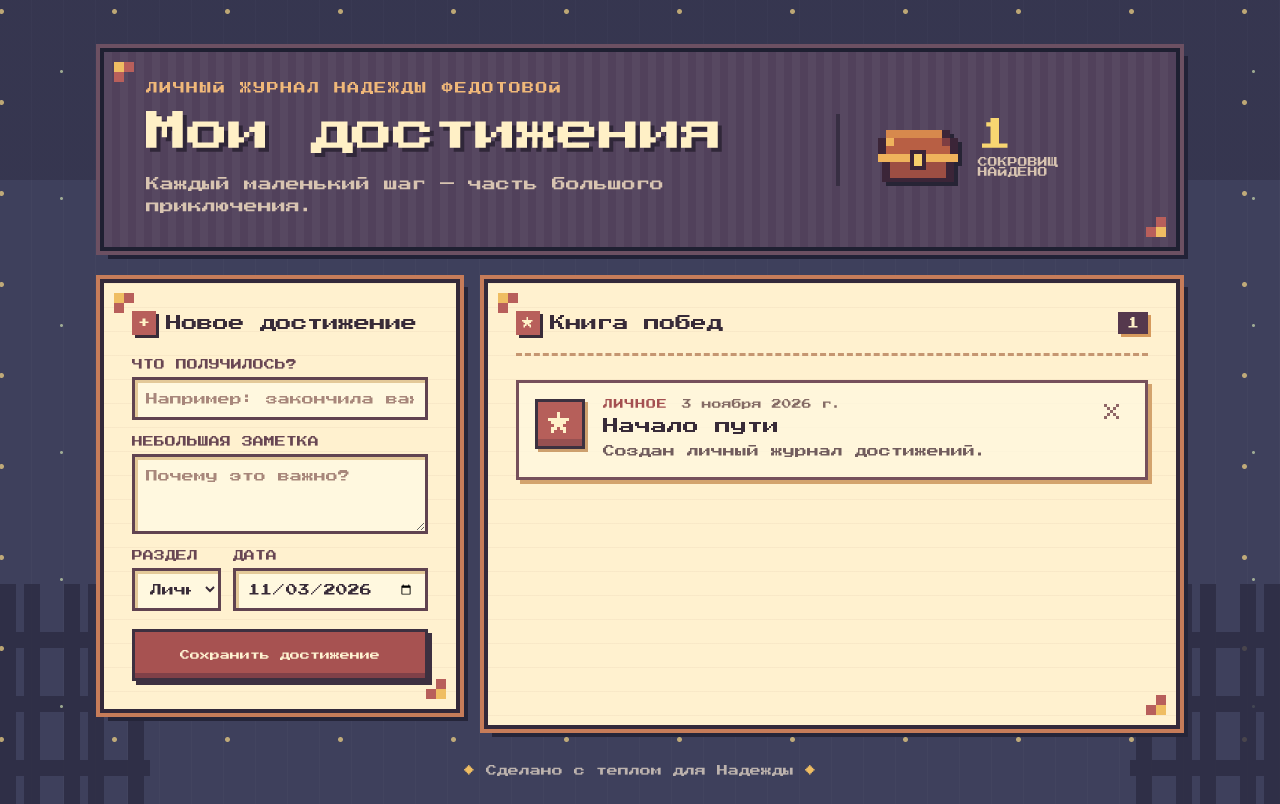
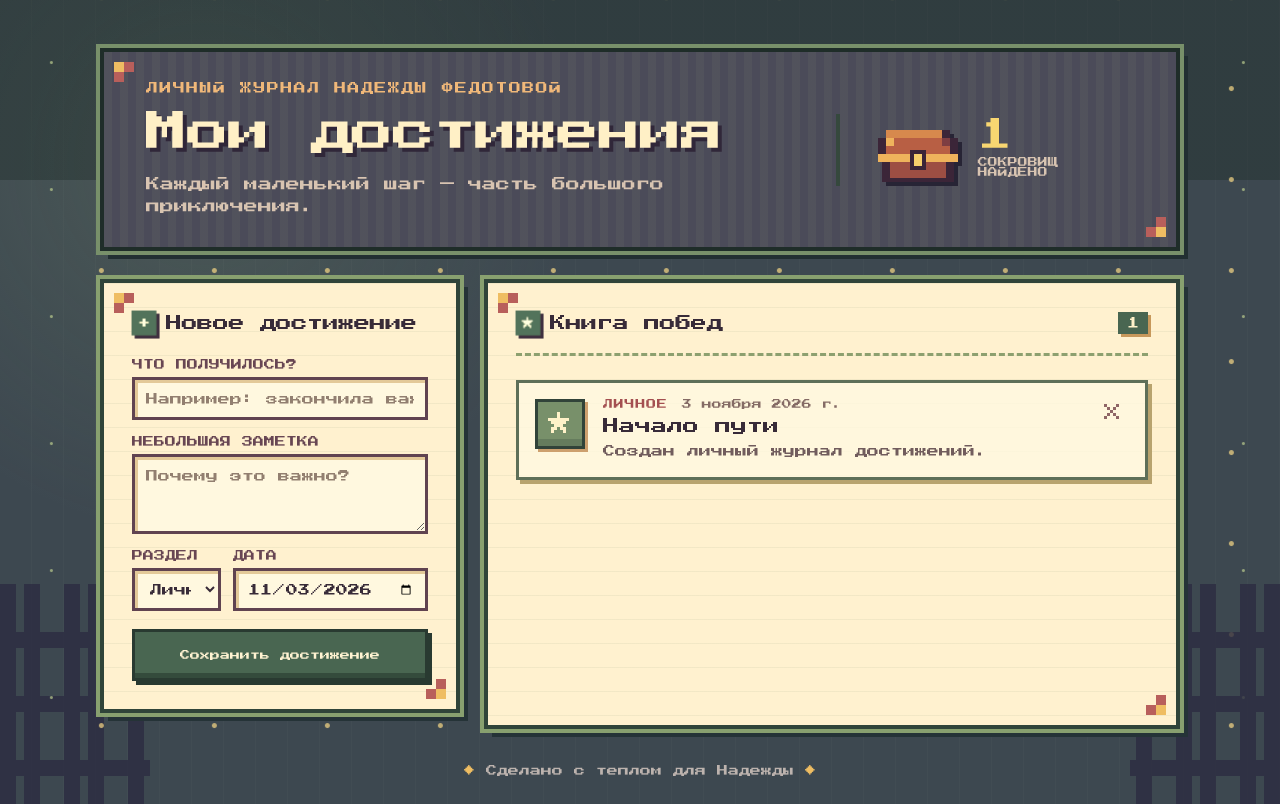
Before and after one commit to a-nosnitram/s-dr, a React (Vite) app: page / in a window 1280 px wide. Built offline with nearby package versions, Linux system fonts and the light colour scheme.

Commit message:
Add green RPG theme animations and pixel cursor

```diff
--- a/app/globals.css
+++ b/app/globals.css
@@ -6,53 +6,68 @@
   font-display: swap;
 }
 
-:root { --ink:#382b38; --plum:#55384d; --cream:#f8e6bd; --paper:#fff1cf; --rose:#b85f5b; --gold:#efbd62; --night:#2d2d43; }
+:root { --ink:#382b38; --plum:#55384d; --cream:#f8e6bd; --paper:#fff1cf; --rose:#b85f5b; --gold:#efbd62; --night:#2d2d43; --moss:#496651; --sage:#78906a; --mint:#b8c98d; }
 * { box-sizing: border-box; }
 html { min-width:320px; background:var(--night); }
+html,body { cursor:url("/cursors/rpg-sword-cursor.png") 1 1,auto; }
 body { margin:0; color:var(--ink); background:var(--night); font-family:"Press Start 2P","Courier New",ui-monospace,monospace; font-size:12px; font-synthesis:none; -webkit-font-smoothing:none; image-rendering:pixelated; }
+::selection { color:#fff7d6; background:var(--moss); text-shadow:2px 2px 0 #25372d; }
 button,input,textarea,select { font:inherit; }
+button,a,select { cursor:url("/cursors/rpg-sword-cursor.png") 1 1,pointer; }
+input,textarea { cursor:text; }
 button { touch-action:manipulation; }
-.site-shell { position:relative; min-height:100vh; overflow:hidden; padding:48px 24px 28px; background:linear-gradient(180deg,rgba(32,29,49,.28) 0 180px,transparent 180px),repeating-linear-gradient(90deg,transparent 0 31px,rgba(255,255,255,.018) 31px 32px),#3e405c; }
+.site-shell { position:relative; min-height:100vh; overflow:hidden; padding:48px 24px 28px; background:linear-gradient(180deg,rgba(31,45,42,.42) 0 180px,transparent 180px),radial-gradient(circle at 16% 20%,rgba(120,144,106,.22),transparent 30%),repeating-linear-gradient(90deg,transparent 0 31px,rgba(255,255,255,.018) 31px 32px),#3d4850; animation:scene-in .7s ease-out both; }
 .site-shell::before,.site-shell::after { content:""; position:absolute; bottom:0; width:150px; height:220px; opacity:.8; background:linear-gradient(90deg,transparent 0 24px,#2c2c42 24px 40px,transparent 40px),linear-gradient(0deg,#2c2c42 0 16px,transparent 16px),linear-gradient(90deg,#2c2c42 0 16px,transparent 16px); background-size:64px 64px; }
 .site-shell::before { left:0; } .site-shell::after { right:0; transform:scaleX(-1); }
-.stars { position:absolute; inset:0; pointer-events:none; background-image:radial-gradient(circle,#f6d786 0 2px,transparent 3px),radial-gradient(circle,#c7d7ac 0 1px,transparent 2px); background-position:5% 8%,12% 20%; background-size:113px 91px,149px 127px; opacity:.7; }
+.stars { position:absolute; inset:-20px; pointer-events:none; background-image:radial-gradient(circle,#f6d786 0 2px,transparent 3px),radial-gradient(circle,var(--mint) 0 1px,transparent 2px); background-position:5% 8%,12% 20%; background-size:113px 91px,149px 127px; opacity:.72; animation:star-drift 18s linear infinite alternate; }
 .hero,.content-grid,footer { position:relative; z-index:1; width:min(1080px,100%); margin-inline:auto; }
-.hero { display:flex; align-items:center; justify-content:space-between; min-height:172px; padding:30px 42px; color:var(--cream); border:4px solid #1f2032; box-shadow:0 0 0 4px #6c5062,8px 8px 0 #222237; background:linear-gradient(90deg,rgba(255,255,255,.035) 50%,transparent 50%) 0 0/16px 16px,#51415b; }
+.hero { display:flex; align-items:center; justify-content:space-between; min-height:172px; padding:30px 42px; color:var(--cream); border:4px solid #1f2d29; box-shadow:0 0 0 4px var(--sage),8px 8px 0 #222f32; background:linear-gradient(90deg,rgba(184,201,141,.055) 50%,transparent 50%) 0 0/16px 16px,#4b4b59; animation:hero-drop .65s cubic-bezier(.2,.8,.2,1) both; }
 .hero::before,.hero::after,.pixel-panel::before,.pixel-panel::after { content:""; position:absolute; width:10px; height:10px; background:var(--gold); box-shadow:0 10px var(--rose),10px 0 var(--rose); }
 .hero::before,.pixel-panel::before { top:10px; left:10px; } .hero::after,.pixel-panel::after { right:10px; bottom:10px; transform:rotate(180deg); }
 .eyebrow { margin:0 0 12px; color:#f0b879; font-size:12px; font-weight:700; letter-spacing:.12em; text-transform:uppercase; }
 h1,h2,h3,p { margin-top:0; }
 h1 { margin-bottom:14px; color:#fff0c6; font-size:clamp(26px,4vw,42px); line-height:1.25; letter-spacing:-.02em; text-shadow:4px 4px 0 #302739; }
 .subtitle { margin:0; color:#d8c4b1; font-size:14px; line-height:1.6; }
-.hero-trophy { display:grid; grid-template-columns:auto auto; align-items:center; min-width:235px; padding-left:34px; border-left:4px solid #372e42; }
-.pixel-chest { grid-row:1/3; width:88px; height:72px; margin-right:16px; filter:drop-shadow(4px 4px 0 #272435); }
+.hero-trophy { display:grid; grid-template-columns:auto auto; align-items:center; min-width:235px; padding-left:34px; border-left:4px solid #35483d; }
+.pixel-chest { grid-row:1/3; width:88px; height:72px; margin-right:16px; filter:drop-shadow(4px 4px 0 #272435); animation:chest-float 3.2s ease-in-out infinite; }
 .hero-trophy span { color:#f8d671; font-size:34px; font-weight:900; line-height:1; }
 .hero-trophy small { align-self:start; color:#d8c4b1; font-size:10px; text-transform:uppercase; }
 .content-grid { display:grid; grid-template-columns:minmax(280px,360px) minmax(0,1fr); gap:24px; margin-top:28px; }
-.pixel-panel { position:relative; border:4px solid #33293a; box-shadow:0 0 0 4px #c67c59,8px 8px 0 #252539; background:linear-gradient(rgba(134,77,67,.055) 1px,transparent 1px) 0 0/100% 24px,var(--paper); }
-.quest-form { align-self:start; padding:28px; } .journal { min-height:450px; padding:28px; }
+.pixel-panel { position:relative; border:4px solid #304439; box-shadow:0 0 0 4px #88a06f,8px 8px 0 #253337; background:linear-gradient(rgba(73,102,81,.07) 1px,transparent 1px) 0 0/100% 24px,var(--paper); animation:panel-rise .7s .12s cubic-bezier(.2,.8,.2,1) both; }
+.quest-form { align-self:start; padding:28px; } .journal { min-height:450px; padding:28px; animation-delay:.22s; }
 .panel-title { display:flex; align-items:center; gap:10px; margin-bottom:24px; }
 .panel-title h2 { margin:0; font-size:16px; line-height:1.45; letter-spacing:-.02em; }
-.tiny-spark { display:grid; place-items:center; width:24px; height:24px; color:#fff3c8; background:var(--rose); box-shadow:3px 3px 0 var(--ink); font-weight:900; }
+.tiny-spark { display:grid; place-items:center; width:24px; height:24px; color:#fff3c8; background:var(--moss); box-shadow:3px 3px 0 var(--ink); font-weight:900; animation:spark-breathe 2.4s ease-in-out infinite; }
 label { display:grid; gap:7px; margin-bottom:16px; } label>span { color:#684653; font-size:11px; font-weight:700; text-transform:uppercase; }
 input,textarea,select { width:100%; border:3px solid #604350; border-radius:0; outline:none; color:var(--ink); background:#fff8df; box-shadow:inset 3px 3px 0 #e3c998; }
 input,select { height:43px; padding:0 11px; } textarea { padding:11px; resize:vertical; line-height:1.45; }
-input::placeholder,textarea::placeholder { color:#a8877b; } input:focus,textarea:focus,select:focus { border-color:var(--rose); box-shadow:inset 3px 3px 0 #e3c998,0 0 0 3px var(--gold); }
+input::placeholder,textarea::placeholder { color:#927f70; } input:focus,textarea:focus,select:focus { border-color:var(--moss); box-shadow:inset 3px 3px 0 #d8cca0,0 0 0 3px var(--mint); }
 .form-row { display:grid; grid-template-columns:1fr 1.25fr; gap:12px; }
-.pixel-button { width:100%; min-height:52px; margin-top:2px; padding:8px 12px; border:3px solid #3d3040; border-radius:0; color:#fff3d2; background:#a75251; box-shadow:inset 0 -5px 0 #804048,4px 4px 0 #3d3040; cursor:pointer; font-size:10px; line-height:1.5; font-weight:900; }
-.pixel-button:hover { background:#bd6157; transform:translate(-1px,-1px); box-shadow:inset 0 -5px 0 #804048,5px 5px 0 #3d3040; } .pixel-button:active { transform:translate(3px,3px); box-shadow:inset 0 -3px 0 #804048,1px 1px 0 #3d3040; }
-.journal-heading { padding-bottom:18px; border-bottom:3px dashed #c59671; } .count-badge { margin-left:auto; padding:5px 9px; color:#fff1c9; background:var(--plum); box-shadow:3px 3px 0 #d69a5d; font-size:12px; font-weight:900; }
+.pixel-button { width:100%; min-height:52px; margin-top:2px; padding:8px 12px; border:3px solid #293a31; border-radius:0; color:#fff3d2; background:var(--moss); box-shadow:inset 0 -5px 0 #344b3c,4px 4px 0 #293a31; cursor:url("/cursors/rpg-sword-cursor.png") 1 1,pointer; font-size:10px; line-height:1.5; font-weight:900; transition:transform .18s ease,background-color .18s ease,box-shadow .18s ease; }
+.pixel-button:hover { background:#607d58; transform:translate(-2px,-2px); box-shadow:inset 0 -5px 0 #344b3c,6px 6px 0 #293a31; } .pixel-button:active { transform:translate(3px,3px); box-shadow:inset 0 -3px 0 #344b3c,1px 1px 0 #293a31; }
+.journal-heading { padding-bottom:18px; border-bottom:3px dashed #8da06f; } .count-badge { margin-left:auto; padding:5px 9px; color:#fff1c9; background:var(--moss); box-shadow:3px 3px 0 #c7985b; font-size:12px; font-weight:900; }
 .achievement-list { display:grid; gap:14px; }
-.achievement-card { position:relative; display:grid; grid-template-columns:54px minmax(0,1fr) 30px; gap:14px; align-items:start; padding:16px; border:3px solid #76505b; background:rgba(255,249,225,.74); box-shadow:4px 4px 0 #d3a36d; }
-.rune { display:grid; place-items:center; width:50px; height:50px; border:3px solid #3c3140; color:#fff2c8; background:#b65f5a; box-shadow:inset 0 -7px 0 rgba(52,39,54,.25),3px 3px 0 #cda06e; font-size:24px; font-weight:900; }
+.achievement-card { position:relative; display:grid; grid-template-columns:54px minmax(0,1fr) 30px; gap:14px; align-items:start; padding:16px; border:3px solid #5e6f58; background:rgba(255,249,225,.78); box-shadow:4px 4px 0 #b8a36e; transition:transform .22s ease,box-shadow .22s ease,background-color .22s ease; animation:card-in .45s ease-out both; }
+.achievement-card:hover { transform:translateY(-3px); background:#fff8dc; box-shadow:4px 7px 0 #90a370; }
+.achievement-card:nth-child(2) { animation-delay:.06s; } .achievement-card:nth-child(3) { animation-delay:.12s; } .achievement-card:nth-child(4) { animation-delay:.18s; }
+.rune { display:grid; place-items:center; width:50px; height:50px; border:3px solid #314339; color:#fff2c8; background:var(--sage); box-shadow:inset 0 -7px 0 rgba(52,73,60,.28),3px 3px 0 #cda06e; font-size:24px; font-weight:900; transition:transform .22s ease; }
+.achievement-card:hover .rune { transform:rotate(-3deg) scale(1.05); }
 .rune-учёба { background:#6d7797; } .rune-работа { background:#b7754e; } .rune-здоровье { background:#708a6a; }
 .achievement-topline { display:flex; flex-wrap:wrap; gap:8px 14px; align-items:center; margin-bottom:7px; }
 .category { color:#a44f50; font-size:10px; font-weight:900; letter-spacing:.08em; text-transform:uppercase; } time { color:#856b65; font-size:10px; }
 .achievement-card h3 { margin-bottom:6px; font-size:16px; line-height:1.25; } .achievement-card p { margin-bottom:0; color:#715c5d; font-size:12px; line-height:1.55; }
 .delete-button { width:28px; height:28px; padding:0; border:0; color:#8f6666; background:transparent; cursor:pointer; font-size:24px; line-height:1; }
-.delete-button:hover,.delete-button:focus-visible { color:#fff5d9; background:#a95050; outline:3px solid #e5ad67; }
+.delete-button { transition:transform .18s ease,color .18s ease,background-color .18s ease; }
+.delete-button:hover,.delete-button:focus-visible { color:#fff5d9; background:var(--moss); outline:3px solid var(--mint); transform:scale(1.08); }
 .empty-state { display:grid; place-items:center; min-height:270px; color:#886e69; text-align:center; } .empty-state span { color:#d6925f; font-size:36px; } .empty-state p { margin:10px 0 0; }
 footer { padding-top:36px; color:#bdb3ae; font-size:11px; text-align:center; } footer::before { content:"♦ "; color:var(--gold); } footer::after { content:" ♦"; color:var(--gold); }
+@keyframes scene-in { from{opacity:0} to{opacity:1} }
+@keyframes hero-drop { from{opacity:0;transform:translateY(-18px)} to{opacity:1;transform:translateY(0)} }
+@keyframes panel-rise { from{opacity:0;transform:translateY(22px)} to{opacity:1;transform:translateY(0)} }
+@keyframes card-in { from{opacity:0;transform:translateX(14px)} to{opacity:1;transform:translateX(0)} }
+@keyframes chest-float { 0%,100%{transform:translateY(0)} 50%{transform:translateY(-5px)} }
+@keyframes spark-breathe { 0%,100%{filter:brightness(1)} 50%{filter:brightness(1.2);transform:scale(1.06)} }
+@keyframes star-drift { from{transform:translate3d(0,0,0)} to{transform:translate3d(16px,10px,0)} }
 @media(max-width:760px){.site-shell{padding:24px 14px 28px}.hero{align-items:flex-start;padding:26px 24px}.hero-trophy{min-width:0;padding-left:16px;border-left:0}.pixel-chest{width:68px;margin-right:8px}.hero-trophy span,.hero-trophy small{display:none}.content-grid{grid-template-columns:1fr}.quest-form,.journal{padding:22px}}
 @media(max-width:460px){.hero{min-height:154px}.hero-trophy{display:none}.form-row{grid-template-columns:1fr;gap:0}.achievement-card{grid-template-columns:44px minmax(0,1fr) 24px;gap:10px;padding:13px}.rune{width:42px;height:42px;font-size:20px}}
-@media(prefers-reduced-motion:reduce){*,*::before,*::after{scroll-behavior:auto!important;transition:none!important}}
+@media(prefers-reduced-motion:reduce){*,*::before,*::after{scroll-behavior:auto!important;transition:none!important;animation:none!important}}
```
Also changed, not shown: public/cursors/Kenney-CC0-License.txt (added), public/cursors/rpg-sword-cursor.png (added), 6 other files (tests, documents, lock files or other folders).
